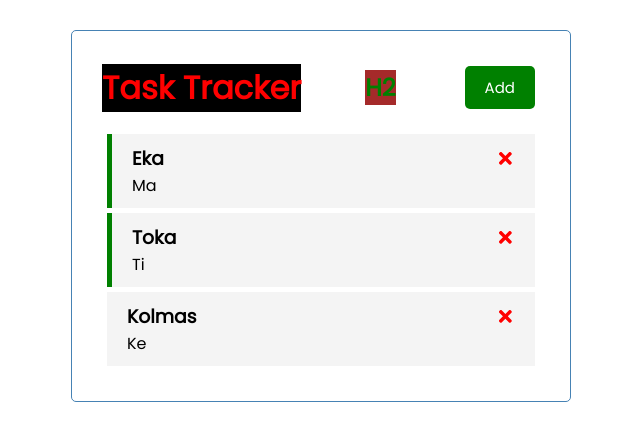
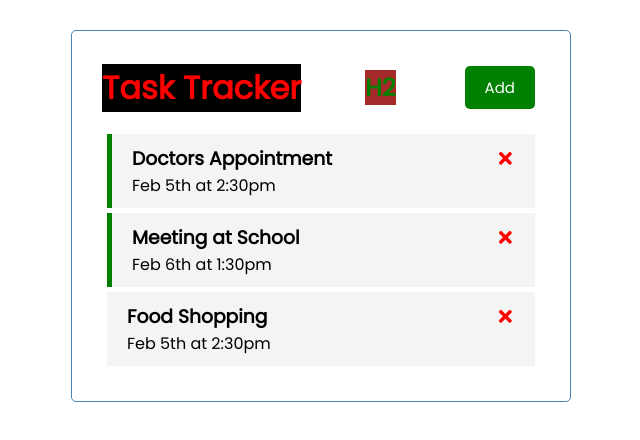
Before and after one commit to aarekr/LUT, a React (Create React App) app in the folder react-task-tracker/: page / in a window 1280 px wide. Shown: the top 440 px of the page, without its empty margins (319-959 px from the left). Built offline with nearby package versions, Linux system fonts and the light colour scheme; data requests are answered from the project's data file.

Commit message:
Json-server, useEffect, fetching tasks from server

```diff
--- /dev/null
+++ b/react-task-tracker/db.json
@@ -0,0 +1,22 @@
+{
+  "tasks": [
+    {
+      "id": 1,
+      "text": "Doctors Appointment",
+      "day": "Feb 5th at 2:30pm",
+      "reminder": true
+    },
+    {
+      "id": 2,
+      "text": "Meeting at School",
+      "day": "Feb 6th at 1:30pm",
+      "reminder": true
+    },
+    {
+      "id": 3,
+      "text": "Food Shopping",
+      "day": "Feb 5th at 2:30pm",
+      "reminder": false
+    }
+  ]
+}
--- a/react-task-tracker/package.json
+++ b/react-task-tracker/package.json
@@ -7,6 +7,7 @@
     "@testing-library/jest-dom": "^6.6.3",
     "@testing-library/react": "^16.3.0",
     "@testing-library/user-event": "^13.5.0",
+    "json-server": "^1.0.0-beta.3",
     "react": "^19.1.0",
     "react-dom": "^19.1.0",
     "react-icons": "^5.5.0",
@@ -17,7 +18,8 @@
     "start": "react-scripts start",
     "build": "react-scripts build",
     "test": "react-scripts test",
-    "eject": "react-scripts eject"
+    "eject": "react-scripts eject",
+    "server": "json-server --watch db.json --port 5000"
   },
   "eslintConfig": {
     "extends": [
--- a/react-task-tracker/src/App.js
+++ b/react-task-tracker/src/App.js
@@ -1,30 +1,26 @@
-import { useState } from "react";
+import { useState, useEffect } from "react";
 import Header from "./components/Header";
 import Tasks from "./components/Tasks";
 import AddTask from "./components/AddTask";
 
 function App() {
   const [showAddTask, setShowAddTask] = useState(false)
-  const [tasks, setTasks] = useState([
-    {
-        id: 1,
-        text: 'Eka',
-        day: 'Ma',
-        reminder: true,
-    },
-    {
-        id: 2,
-        text: 'Toka',
-        day: 'Ti',
-        reminder: true,
-    },
-    {
-        id: 3,
-        text: 'Kolmas',
-        day: 'Ke',
-        reminder: false,
-    },
-  ])
+  const [tasks, setTasks] = useState([])
+
+  useEffect(() => {
+    const getTasks = async () => {
+      const tasksFromServer = await fetchTasks()
+      setTasks(tasksFromServer)
+    }
+    getTasks()
+  }, [])
+
+  // Fetch Tasks
+  const fetchTasks = async () => {
+    const res = await fetch('http://localhost:5000/tasks')
+    const data = await res.json()
+    return data
+  }
 
   // Add Task
   const addTask = (task) => {
```
Also changed, not shown: 1 other file (tests, documents, lock files or other folders).
